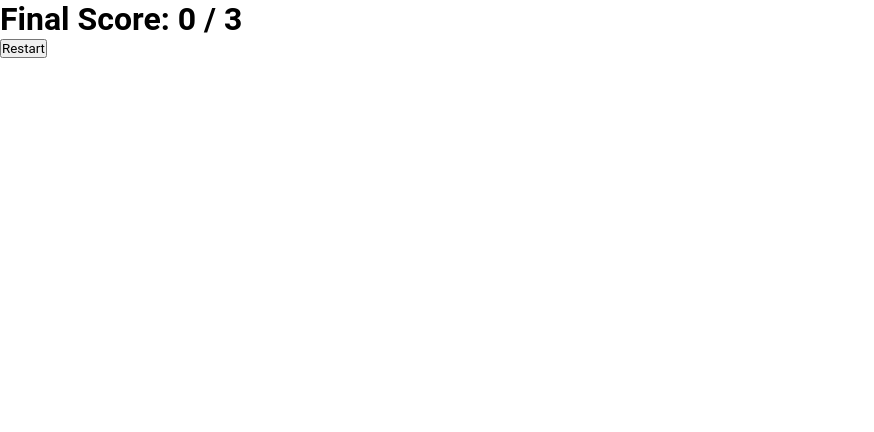
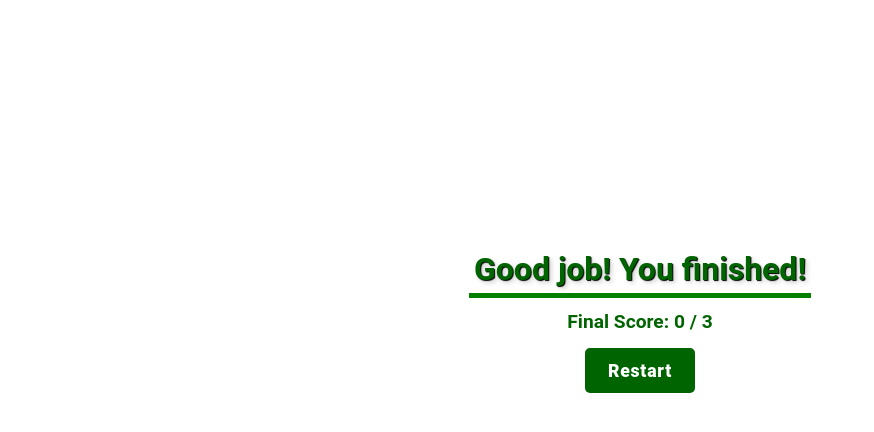
Before and after one commit to bkandaris/frontend-interview-fe, a React (Create React App) app: page /score in a window 1280 px wide. Shown: the top 432 px of the page, without its empty margins (0-874 px from the left). Built offline with nearby package versions, Linux system fonts and the light colour scheme.

Commit message:
final screen styled

```diff
--- a/src/App.css
+++ b/src/App.css
@@ -136,7 +136,7 @@
 }
 
 .question-wrapper {
-  height: 500px;
+  height: 600px;
   width: 400px;
   display: flex;
   flex-direction: column;
@@ -174,3 +174,55 @@
   border: 1px solid darkgreen;
   transition: 0.2s;
 }
+
+.score {
+  text-align: center;
+  color: darkgreen;
+  font-size: 1.2rem;
+  margin-top: 10px;
+}
+
+/* Final Screen */
+
+.final-wrapper {
+  height: 80vh;
+  display: flex;
+  flex-direction: column;
+  align-items: center;
+  justify-content: center;
+}
+
+.final-wrapper > h1 {
+  text-align: center;
+  color: darkgreen;
+  margin: 0.8rem;
+  padding: 5px;
+  text-shadow: 1px 1px 1px #000, 3px 3px 5px lightgrey;
+  border-bottom: 5px solid green;
+}
+
+.final-wrapper > h3 {
+  color: darkgreen;
+  font-size: 1.2rem;
+}
+
+.final-wrapper > button {
+  height: 45px;
+  width: 110px;
+  margin: 15px auto;
+  cursor: pointer;
+  outline: none;
+  border: none;
+  border-radius: 5px;
+  background-color: darkgreen;
+  color: white;
+  font-weight: 800;
+  letter-spacing: 0.05rem;
+  font-size: 1.1rem;
+}
+.final-wrapper > button:hover {
+  color: darkgreen;
+  background-color: white;
+  border: 3px solid darkgreen;
+  transition: 0.2s;
+}
--- a/src/components/FinalScreen.js
+++ b/src/components/FinalScreen.js
@@ -15,10 +15,11 @@ const FinalScreen = () => {
   };
 
   return (
-    <div>
-      <h1>
+    <div className="final-wrapper">
+      <h1>Good job! You finished!</h1>
+      <h3>
         Final Score: {score} / {amount_of_questions}
-      </h1>
+      </h3>
       <button onClick={handleClick}>Restart</button>
     </div>
   );
--- a/src/components/QuestionUpdate.js
+++ b/src/components/QuestionUpdate.js
@@ -56,8 +56,8 @@ const QuestionUpdate = () => {
         setFormState(res.data);
         setCorr(res.data.correctAnswer.answer);
         setInc1(res.data.wrongAnswers[0].answer);
-        setInc2(res.data.wrongAnswers[0].answer);
-        setInc3(res.data.wrongAnswers[0].answer);
+        setInc2(res.data.wrongAnswers[1].answer);
+        setInc3(res.data.wrongAnswers[2].answer);
         console.log('individual', res.data);
       })
       .catch((err) => {
--- a/src/components/Questions.js
+++ b/src/components/Questions.js
@@ -41,6 +41,8 @@ const Questions = () => {
 
     if (e.target.textContent === question.correctAnswer.answer) {
       dispatch(handleScoreChange(score + 1));
+    } else {
+      alert(`Correct Answer: ${question.correctAnswer.answer}`);
     }
 
     if (questionIndex + 1 < response.length) {
@@ -62,7 +64,7 @@ const Questions = () => {
           </button>
         ))}
         <div>
-          <h4>
+          <h4 className='score'>
             Score: {score} / {amount_of_questions}
           </h4>
         </div>
```
